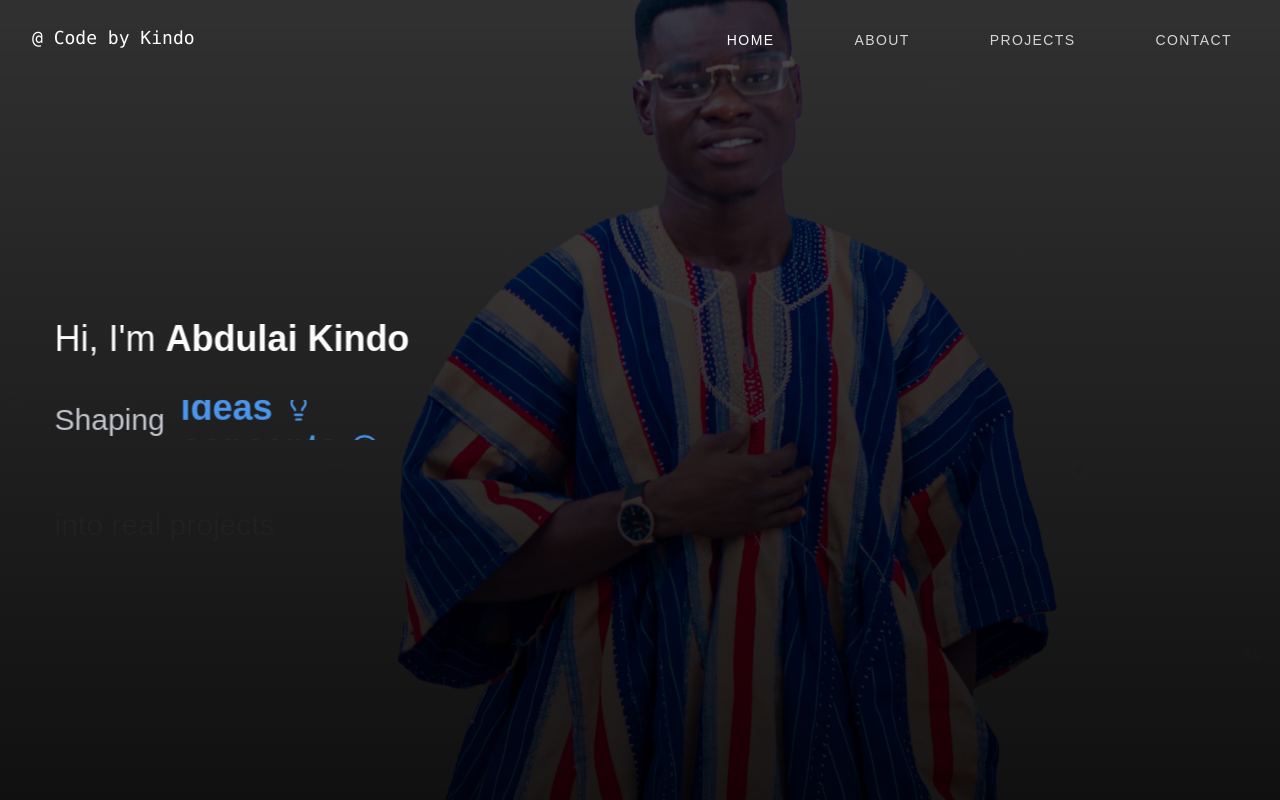
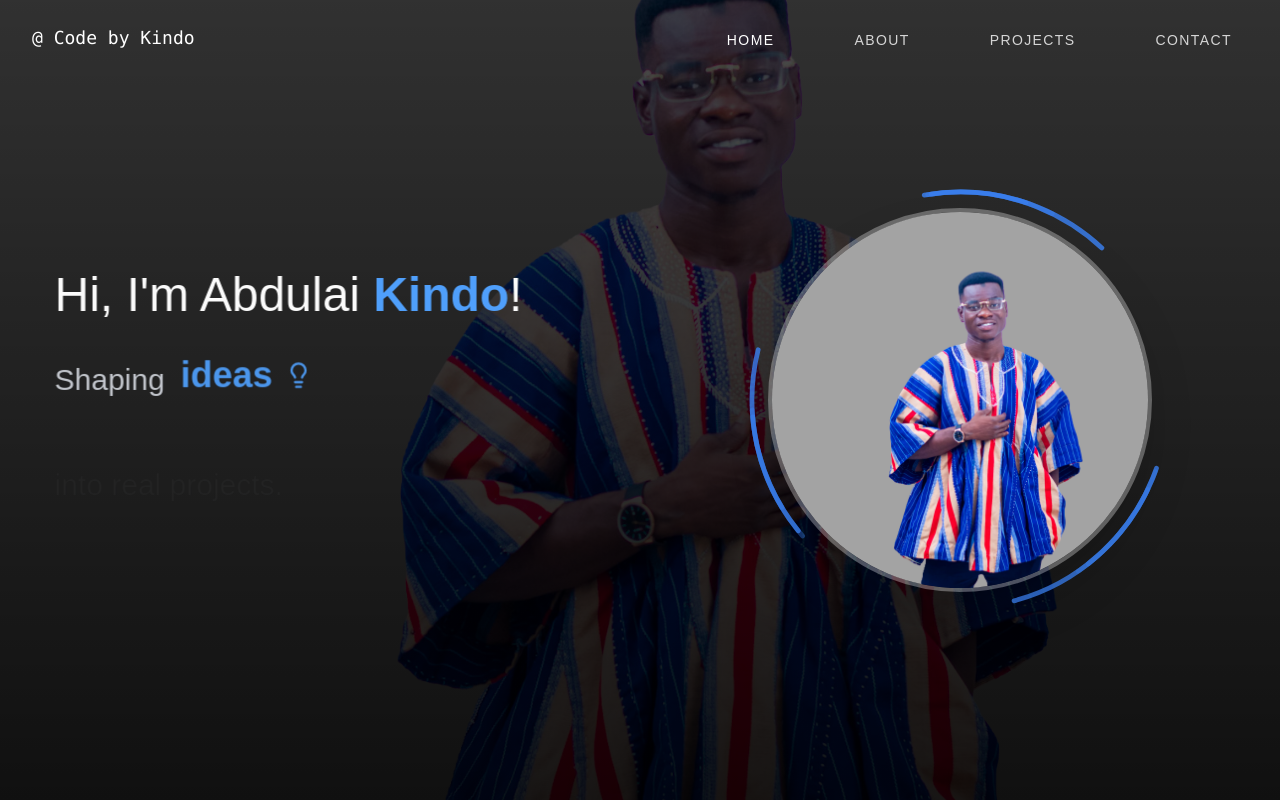
Before and after one commit to Kindo-Jnr/kindo-website, a React (Vite) app in the folder kindo/: page / in a window 1280 px wide. Shown: the top 800 px of the page. Built offline with nearby package versions, Linux system fonts and the light colour scheme.

Commit message:
hero updated

```diff
--- a/kindo/src/components/Hero.jsx
+++ b/kindo/src/components/Hero.jsx
@@ -80,40 +80,12 @@ export default function Hero() {
         backgroundRepeat: "no-repeat",
       }}
     >
-      {/* Animated Background Elements */}
-      <div className="absolute inset-0">
-        {/* Floating particles with parallax */}
-        {[...Array(20)].map((_, i) => (
-          <motion.div
-            key={i}
-            className="absolute text-white/5 font-mono text-lg"
-            data-scroll
-            data-scroll-speed={Math.random() * 2 + 0.5}
-            style={{
-              left: `${Math.random() * 100}%`,
-              top: `${Math.random() * 100}%`,
-            }}
-            animate={{
-              y: [0, -40, 0],
-              opacity: [0.1, 0.4, 0.1],
-              rotate: [0, 180, 360],
-            }}
-            transition={{
-              duration: Math.random() * 6 + 4,
-              repeat: Infinity,
-              delay: Math.random() * 5,
-            }}
-          >
-            {["<>", "{}", "();", "=>", "[]", "/*", "*/", "==="][i % 8]}
-          </motion.div>
-        ))}
-      </div>
 
       {/* Main Content Container */}
       <div className="relative z-10 w-full max-w-7xl mx-auto px-6 grid grid-cols-1 lg:grid-cols-12 gap-12 items-center">
         {/* Left Side Content */}
         <motion.div
-          className="lg:col-span-6 space-y-8 text-left px-4 sm:px-6 md:px-8 pt-20 md:pt-24 lg:pt-32"
+          className="order-2 lg:order-1 lg:col-span-6 space-y-8 text-left px-4 sm:px-6 md:px-8 pt-0 md:pt-24 lg:pt-32 "
           data-scroll
           data-scroll-speed="0.8"
           initial={{ x: -100, opacity: 0 }}
@@ -131,9 +103,9 @@ export default function Hero() {
             animate={{ y: 0, opacity: 1 }}
             transition={{ delay: 0.5 }}
           >
-            <h2 className="text-xl sm:text-2xl md:text-3xl lg:text-4xl text-white font-light mb-2 sm:mb-3 md:mb-4">
-              Hi, I'm{" "}
-              <span className="text-brand-accent font-bold">Abdulai Kindo</span>
+            <h2 className="text-2xl sm:text-3xl lg:text-5xl text-white font-light mb-2 sm:mb-3 md:mb-4">
+              Hi, I'm{" "} Abdulai {" "}
+              <span className="text-blue-400 font-bold">Kindo</span>!
             </h2>
           </motion.div>
 
@@ -173,7 +145,7 @@ export default function Hero() {
             animate={{ y: 0, opacity: 1 }}
             transition={{ delay: 0.9 }}
           >
-            into real projects
+            into real projects.
           </motion.p>
 
           {/* Hire Me Button */}
@@ -202,25 +174,10 @@ export default function Hero() {
               </motion.button>
             </Magnet>
           </motion.div>
-        </motion.div>
 
-        {/* Right Side Content */}
-        <motion.div
-          className="lg:col-span-6 flex flex-col items-start lg:items-end space-y-12 w-full px-4 sm:px-8"
-          data-scroll
-          data-scroll-speed="0.6"
-          initial={{ x: 100, opacity: 0 }}
-          animate={{ x: 0, opacity: 1 }}
-          transition={{
-            type: "spring",
-            stiffness: 100,
-            damping: 20,
-            delay: 0.5,
-          }}
-        >
-          {/* Social Icons */}
+           {/* Social Icons */}
           <motion.div
-            className="flex justify-start lg:justify-end space-x-4 sm:space-x-5 md:space-x-6 w-full -mr-70"
+            className="flex justify-start lg:justify-start space-x-4 sm:space-x-5 md:space-x-6 w-full lg:-mr-20"
             initial={{ y: 30, opacity: 0 }}
             animate={{ y: 0, opacity: 1 }}
             transition={{ delay: 1.2 }}
@@ -271,32 +228,78 @@ export default function Hero() {
               );
             })}
           </motion.div>
+        </motion.div>
 
-          {/* Animation Box */}
-          <motion.div
-            className="relative w-[200px] sm:w-[150px] md:w-[250px] lg:w-[290px] h-[200px] sm:h-[150px] md:h-[250px] lg:h-[250px]
-               bg-white/5 backdrop-blur-2xl rounded-3xl border-2 border-white/10 shadow-2xl
-               hover:shadow-3xl transition-all duration-500 hover:border-white/20 overflow-hidden -mr-70"
-            data-scroll
-            data-scroll-speed="0.4"
-            whileHover={{ scale: 1.02, y: -5 }}
-            initial={{ y: 50, opacity: 0, scale: 0.8 }}
-            animate={{ y: 0, opacity: 1, scale: 1 }}
-            transition={{ delay: 1.6, type: "spring", stiffness: 200 }}
-          >
-            {/* Glitch Background */}
-            <div className="absolute inset-0 w-full h-full">
-              <LetterGlitch
-                glitchSpeed={50}
-                centerVignette={true}
-                outerVignette={false}
-                smooth={true}
-                style={{ width: "100%", height: "100%" }}
-              />
-            </div>
-          </motion.div>
+       {/* Desktop Animation */}
+        <motion.div
+          className="order-1 lg:order-2 lg:col-span-6 lg:flex justify-center lg:justify-end relative mt-18 lg:mt-0 px-4 mx-auto"
+          initial={{ opacity: 0, x: 50 }}
+          animate={{ opacity: 1, x: 0 }}
+          transition={{ duration: 0.6, delay: 0.3 }}
+        >
+          <ProfileWithCircularLines />
         </motion.div>
       </div>
     </section>
   );
 }
+/* ---------- Circular Profile Animation ---------- */
+function ProfileWithCircularLines() {
+  return (
+    <motion.div
+      className="relative w-64 h-64 sm:w-80 sm:h-80 md:w-[420px] md:h-[420px] lg:w-[480px] lg:h-[480px] flex items-center justify-center overflow-hidden"
+      whileHover={{ rotate: 0 }}
+    >
+      <motion.svg
+        viewBox="0 0 300 300"
+        className="absolute w-full h-full"
+        animate={{ rotate: 360 }}
+        transition={{ repeat: Infinity, duration: 15, ease: "linear" }}
+        whileHover={{
+          rotate: -360,
+          transition: { repeat: Infinity, duration: 15, ease: "linear" },
+        }}
+      >
+        {/* Arcs */}
+        <circle
+          cx="150"
+          cy="150"
+          r="130"
+          stroke="rgba(59,130,246,0.8)"
+          strokeWidth="3"
+          fill="none"
+          strokeDasharray="120 150"
+          strokeLinecap="round"
+        />
+        <circle
+          cx="150"
+          cy="150"
+          r="130"
+          stroke="rgba(59,130,246,0.4)"
+          strokeWidth="3"
+          fill="none"
+          strokeDasharray="80 190"
+          strokeLinecap="round"
+          transform="rotate(120 150 150)"
+        />
+        <circle
+          cx="150"
+          cy="150"
+          r="130"
+          stroke="rgba(59,130,246,0.6)"
+          strokeWidth="3"
+          fill="none"
+          strokeDasharray="60 220"
+          strokeLinecap="round"
+          transform="rotate(240 150 150)"
+        />
+      </motion.svg>
+
+      <img
+        src="/images/kindo-profile 2.png"
+        alt="Hester Francken"
+        className="w-48 h-48 sm:w-64 sm:h-64 md:w-80 md:h-80 lg:w-96 lg:h-96 object-cover rounded-full border-4 border-white/30 dark:border-gray-700 shadow-2xl z-10"
+      />
+    </motion.div>
+  );
+}
--- a/kindo/src/components/Magnet.jsx
+++ b/kindo/src/components/Magnet.jsx
@@ -2,9 +2,9 @@ import { useState, useEffect, useRef } from 'react';
 
 const Magnet = ({
   children,
-  padding = 100,
+  padding = 30,
   disabled = false,
-  magnetStrength = 2,
+  magnetStrength = 6,
   activeTransition = 'transform 0.3s ease-out',
   inactiveTransition = 'transform 0.5s ease-in-out',
   wrapperClassName = '',
--- a/kindo/src/components/SplashScreen.jsx
+++ b/kindo/src/components/SplashScreen.jsx
@@ -97,13 +97,7 @@ export default function SplashScreen({ onFinish }) {
             >
               <motion.h1
                 className="text-6xl md:text-8xl font-bold text-white mb-2"
-                animate={{
-                  textShadow: [
-                    "0 0 20px rgba(59, 130, 246, 0.5)",
-                    "0 0 30px rgba(168, 85, 247, 0.8)",
-                    "0 0 20px rgba(59, 130, 246, 0.5)",
-                  ],
-                }}
+
                 transition={{
                   duration: 0.5,
                   repeat: Infinity,
--- a/kindo/src/index.css
+++ b/kindo/src/index.css
@@ -10,21 +10,40 @@ body {
   font-family: "Mona Sans", sans-serif;
     @apply bg-transparent text-white;
 }
+/* Words container with responsive height */
 .words {
   overflow: hidden;
   position: relative;
-  height: 2.5rem; /* adjust to match your text height */
+  height: 1.6rem; /* Mobile height */
+}
+
+/* Desktop height */
+@media (min-width: 768px) {
+  .words {
+    height: 2.5rem; /* Desktop height */
+  }
 }
 
 .word {
-  height: 2.5rem;
-  animation: spin_4991 6s cubic-bezier(0.6, 0.1, 0.3, 1) infinite;
+  height: 1.6rem; /* Mobile height */
+  animation: spin_4991 12s cubic-bezier(0.6, 0.1, 0.3, 1) infinite;
+}
+
+/* Desktop height for words */
+@media (min-width: 768px) {
+  .word {
+    height: 2.5rem; /* Desktop height */
+  }
 }
 
 @keyframes spin_4991 {
-  0%, 10% { transform: translateY(0%); }
-  25%, 35% { transform: translateY(-100%); }
-  50%, 60% { transform: translateY(-200%); }
-  75%, 85% { transform: translateY(-300%); }
+  0%, 6.25% { transform: translateY(0%); }           /* Item 1 */
+  12.5%, 18.75% { transform: translateY(-100%); }    /* Item 2 */
+  25%, 31.25% { transform: translateY(-200%); }      /* Item 3 */
+  37.5%, 43.75% { transform: translateY(-300%); }    /* Item 4 */
+  50%, 56.25% { transform: translateY(-400%); }      /* Item 5 */
+  62.5%, 68.75% { transform: translateY(-500%); }    /* Item 6 */
+  75%, 81.25% { transform: translateY(-600%); }      /* Item 7 */
+  87.5%, 93.75% { transform: translateY(-700%); }    /* Item 8 */
   100% { transform: translateY(0%); }
 }
```
